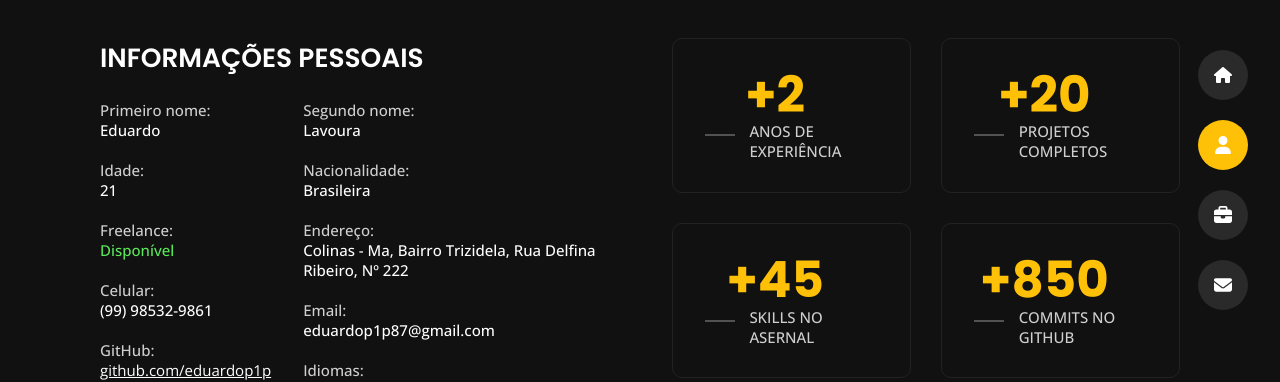
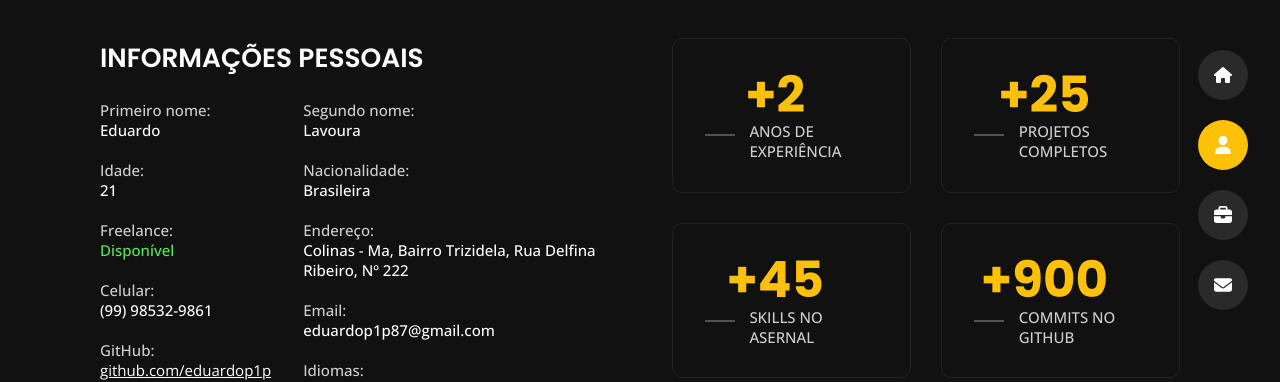
Before and after one commit to eduardop1p/meu-portfolio-full-stack, a React (Create React App) app: page /sobre in a window 1280 px wide. Shown: the part 186-568 px from the top of the page. Built offline with nearby package versions, Linux system fonts and the light colour scheme.

Commit message:
atualizando portifolio

```diff
--- a/src/components/mySkills/index.js
+++ b/src/components/mySkills/index.js
@@ -18,9 +18,9 @@ export default function MySkills({ darkMode, aboutRouter }) {
       img: 'https://cdn.jsdelivr.net/gh/devicons/devicon/icons/css3/css3-original.svg',
     },
     {
-      name: 'JavaScript',
+      name: 'Java',
       percentage: 90,
-      img: 'https://raw.githubusercontent.com/devicons/devicon/master/icons/javascript/javascript-plain.svg',
+      img: 'https://cdn.jsdelivr.net/gh/devicons/devicon@latest/icons/java/java-original-wordmark.svg',
     },
     {
       name: 'TypeScript',
@@ -28,9 +28,19 @@ export default function MySkills({ darkMode, aboutRouter }) {
       img: 'https://cdn.jsdelivr.net/gh/devicons/devicon/icons/typescript/typescript-original.svg',
     },
     {
+      name: 'JavaScript',
+      percentage: 90,
+      img: 'https://raw.githubusercontent.com/devicons/devicon/master/icons/javascript/javascript-plain.svg',
+    },
+    {
       name: 'NodeJs',
       percentage: 85,
       img: 'https://cdn.jsdelivr.net/gh/devicons/devicon/icons/nodejs/nodejs-original-wordmark.svg',
+    },
+    {
+      name: 'NestJs',
+      percentage: 85,
+      img: 'https://cdn.jsdelivr.net/gh/devicons/devicon@latest/icons/nestjs/nestjs-original-wordmark.svg',
     },
     {
       name: 'React',
--- a/src/components/personalInfos/index.js
+++ b/src/components/personalInfos/index.js
@@ -74,7 +74,7 @@ export default function PersonalInfos({ darkMode }) {
           <h3>Anos de experiência</h3>
         </div>
         <div>
-          <h2>+20</h2>
+          <h2>+25</h2>
           <h3>Projetos completos</h3>
         </div>
         <div>
@@ -82,7 +82,7 @@ export default function PersonalInfos({ darkMode }) {
           <h3>Skills no asernal</h3>
         </div>
         <div>
-          <h2>+850</h2>
+          <h2>+900</h2>
           <h3>Commits no GitHub</h3>
         </div>
       </div>
```
